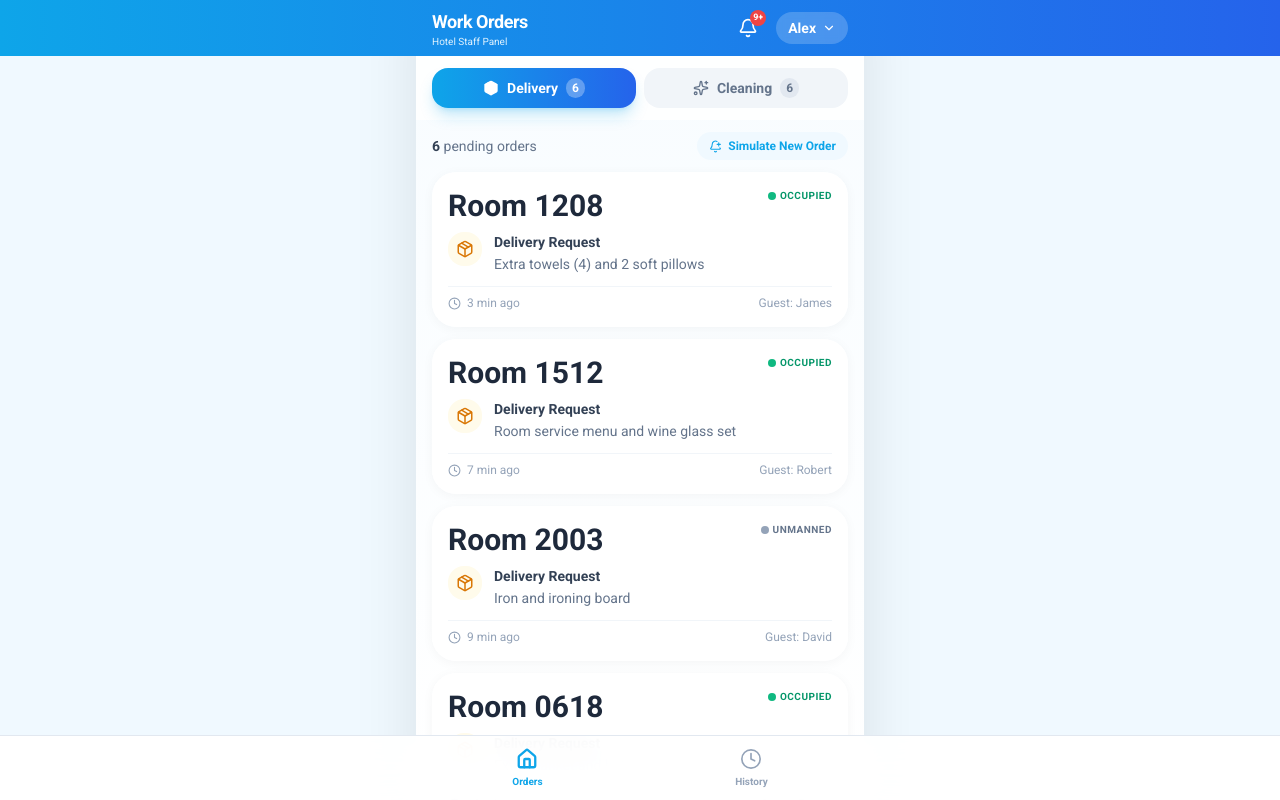
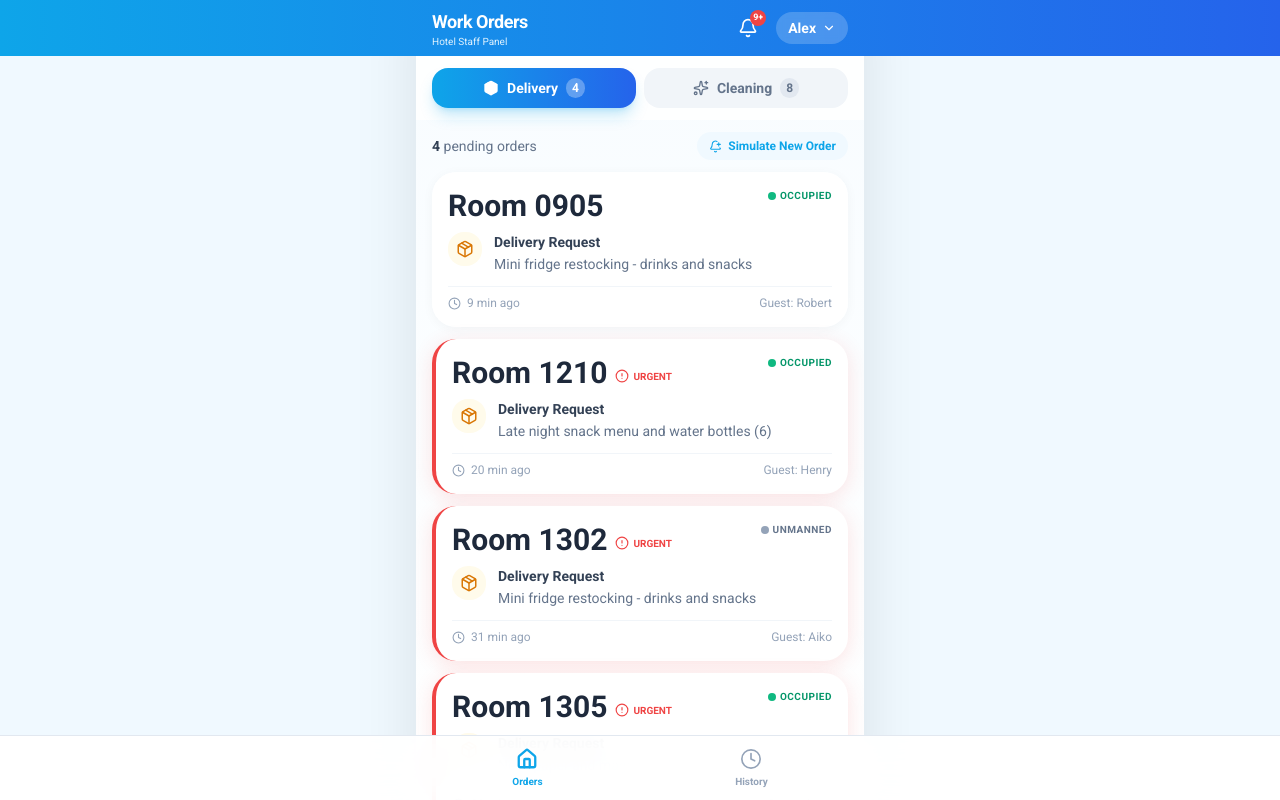
Before and after one commit to Wayne-dadaofeiyu/hotel-workorder-h5, a React (Vite) app: page / in a window 1280 px wide. Built offline with nearby package versions, Linux system fonts and the light colour scheme.

Commit message:
feat: randomize-mock-data-with-1205-demo-room-first

```diff
--- a/src/data/mockData.ts
+++ b/src/data/mockData.ts
@@ -7,13 +7,55 @@ export function generateOrderId(): string {
   return `WO-2024-${orderCounter}`;
 }
 
-/**
- * 演示锚点时间：页面首次加载时记录到 sessionStorage，
- * 同一次演示（同一 session）内保持不变，
- * 关闭页面再打开则重置为当前时间。
- * 所有 mock 数据的相对时间都基于此锚点计算，
- * 确保每次打开页面时数据都处于"刚发生"的状态。
- */
+// ============================================================
+//  会话种子机制：同一 session 内数据保持一致，
+//  不同人打开或新标签页打开则生成不同的随机数据。
+// ============================================================
+const SEED_KEY = 'hotel-demo-seed';
+
+function getSessionSeed(): number {
+  const stored = sessionStorage.getItem(SEED_KEY);
+  if (stored) return parseInt(stored, 10);
+  const seed = Math.floor(Math.random() * 1000000);
+  sessionStorage.setItem(SEED_KEY, seed.toString());
+  return seed;
+}
+
+/** 基于种子的伪随机数生成器（Mulberry32 算法变体） */
+class SeededRandom {
+  private s: number;
+  constructor(seed: number) { this.s = seed | 0; }
+  /** 返回 [0, 1) */
+  next(): number {
+    this.s = (this.s * 16807) % 2147483647;
+    return (this.s - 1) / 2147483646;
+  }
+  /** 返回 [min, max) 的整数 */
+  int(min: number, max: number): number {
+    return Math.floor(this.next() * (max - min)) + min;
+  }
+  /** 从数组中随机选取一个元素 */
+  pick<T>(arr: T[]): T {
+    return arr[this.int(0, arr.length)];
+  }
+  /** 打乱数组（Fisher-Yates） */
+  shuffle<T>(arr: T[]): T[] {
+    const result = [...arr];
+    for (let i = result.length - 1; i > 0; i--) {
+      const j = this.int(0, i + 1);
+      [result[i], result[j]] = [result[j], result[i]];
+    }
+    return result;
+  }
+  /** 返回 true/false，概率为 prob */
+  chance(prob: number): boolean {
+    return this.next() < prob;
+  }
+}
+
+// ============================================================
+//  演示锚点时间
+// ============================================================
 const DEMO_START_KEY = 'hotel-demo-start-time';
 
 function getDemoStartTime(): number {
@@ -36,153 +78,206 @@ function minutesFromNow(min: number): string {
   return new Date(DEMO_START + min * 60000).toISOString();
 }
 
-export function generateMockOrders(): WorkOrder[] {
-  return [
 // ============================================================
-    //  Delivery orders (6 total)
-    //  URGENT: orderedAt > 15 min → #5 (26 min), #6 (36 min)
-    //  Normal: #1-#4 within 15 min
+//  数据池（45 人名, 34 房间号, 20 送物描述, 20 打扫描述, 14 备注）
 // ============================================================
-    {
-      id: generateOrderId(),
-      type: 'delivery',
-      roomNumber: '1208',
-      guestName: 'James Wilson',
-      isInRoom: true,
-      description: 'Extra towels (4) and 2 soft pillows',
-      specialNotes: 'Guest prefers white towels, please deliver to door if no answer',
-      orderedAt: minutesAgo(3),
-      status: 'pending',
-    },
-    {
-      id: generateOrderId(),
-      type: 'delivery',
-      roomNumber: '1512',
-      guestName: 'Robert Chen',
-      isInRoom: true,
-      description: 'Room service menu and wine glass set',
-      specialNotes: 'Guest requested red wine glasses specifically',
-      orderedAt: minutesAgo(7),
-      status: 'pending',
-    },
-    {
-      id: generateOrderId(),
-      type: 'delivery',
-      roomNumber: '2003',
-      guestName: 'David Kim',
-      isInRoom: false,
-      description: 'Iron and ironing board',
-      specialNotes: 'Guest will return later, please leave at front desk',
-      orderedAt: minutesAgo(9),
-      status: 'pending',
-    },
-    {
-      id: generateOrderId(),
-      type: 'delivery',
-      roomNumber: '0618',
-      guestName: 'Emma Thompson',
-      isInRoom: true,
-      description: 'Extra blanket and hot water kettle',
-      orderedAt: minutesAgo(13),
-      status: 'pending',
-    },
-    {
-      id: generateOrderId(),
-      type: 'delivery',
-      roomNumber: '1107',
-      guestName: 'Lisa Wang',
-      isInRoom: true,
-      description: 'Toiletries set - toothbrush, toothpaste, shampoo',
-      orderedAt: minutesAgo(26),
-      status: 'pending',
-    },
-    {
-      id: generateOrderId(),
-      type: 'delivery',
-      roomNumber: '0815',
-      guestName: 'Priya Patel',
-      isInRoom: false,
-      description: 'Late night snack menu and water bottles (6)',
-      orderedAt: minutesAgo(36),
-      status: 'pending',
-    },
+const GUEST_NAMES = [
+  'James Wilson', 'Robert Chen', 'David Kim', 'Emma Thompson', 'Lisa Wang',
+  'Priya Patel', 'Maria Garcia', 'Sarah Johnson', 'Michael Brown', 'Anna Lee',
+  'John Anderson', 'Tom Davis', 'Chris Baker', 'Sophie Martin', 'Oliver Clark',
+  'Yuki Tanaka', 'Mohammed Ali', 'Hannah White', 'Daniel Park', 'Rachel Green',
+  'Kevin Hart', 'Grace Kim', 'Oscar Silva', 'Iris Zhang', 'Leo Wang',
+  'Julia Fischer', 'Marco Rossi', 'Aiko Sato', 'Frank Murphy', 'Catherine Bell',
+  'Ryan Cooper', 'Amanda Lewis', 'Nina Ivanova', 'Pedro Santos', 'Emily Turner',
+  'George Hill', 'Zoe Baker', 'Henry Wright', 'Clara Schmidt', 'Felix Weber',
+  'Luna Chen', 'Raj Sharma', 'Mia Andersson', 'Thomas Grey', 'Sophia Cruz',
+];
+
+const ROOM_NUMBERS = [
+  '0401', '0408', '0505', '0512', '0603', '0618', '0709', '0802',
+  '0815', '0901', '0905', '1003', '1005', '1107', '1201', '1203',
+  '1206', '1208', '1210', '1302', '1305', '1415', '1508', '1512',
+  '1608', '1703', '1710', '1812', '1905', '2003', '2008', '2105',
+  '2108', '2201', '2207',
+];
+
+const DELIVERY_ITEMS = [
+  'Extra towels (4) and 2 soft pillows',
+  'Room service menu and wine glass set',
+  'Iron and ironing board',
+  'Extra blanket and hot water kettle',
+  'Toiletries set - toothbrush, toothpaste, shampoo',
+  'Late night snack menu and water bottles (6)',
+  'Coffee maker and coffee pods',
+  'Mini fridge restocking - drinks and snacks',
+  'Laundry bag and detergent',
+  'Slippers and bathrobe set',
+  'Fruit basket and welcome drink',
+  'Extension cord and power adapter',
+  'Sewing kit and shoe shine',
+  'Newspaper and magazine delivery',
+  'Spa menu and reservation card',
+  'Baby crib and extra bedding',
+  'Gym towel and yoga mat',
+  'Champagne bucket and glasses',
+  'First aid kit and insect repellent',
+  'Umbrella and raincoat set',
+];
+
+const CLEANING_ITEMS = [
+  'Deep cleaning required - guest checked out',
+  'Towel refresh and bed making',
+  'Standard room cleaning',
+  'Bathroom deep clean only',
+  'Full room cleaning and linen change',
+  'Quick tidy up before next guest arrives',
+  'Floor vacuum and dusting',
+  'Window cleaning and minibar restock',
+  'Turndown service with chocolate',
+  'Pet area deep sanitization',
+  'Allergy-free deep clean (hypoallergenic)',
+  'Post-party room restoration',
+  'Linen change and mattress rotation',
+  'Carpet steam cleaning',
+  'Air purifier filter replacement',
+  'Balcony and terrace cleaning',
+  'Shoe polishing station setup',
+  'Curtain and upholstery refresh',
+  'Mold inspection and treatment',
+  'Quarterly spring cleaning',
+];
+
+const SPECIAL_NOTES_POOL: (string | undefined)[] = [
+  'Guest prefers white towels, please deliver to door if no answer',
+  'Guest requested red wine glasses specifically',
+  'Guest will return later, please leave at front desk',
+  'Please change all linens and sanitize bathroom thoroughly',
+  'Guest has allergy - use hypoallergenic cleaner only',
+  'Please clean balcony as well, guest is working from room',
+  'VIP guest - priority handling required',
+  'Guest is celebrating anniversary - extra care please',
+  'Knock twice and announce yourself loudly',
+  'Do not disturb before 10 AM',
+  'Guest speaks only French - use translation app',
+  'Child in room - be extra quiet',
+  undefined,
+  undefined,
+  undefined,
+  undefined,
+];
 
 // ============================================================
-    //  Cleaning orders (6 total)
-    //  URGENT: scheduledAt within 30 min → #5 (26 min ordered, 15 min to scheduled)
-    //                                            #6 (36 min ordered, 10 min to scheduled)
-    //  Normal: #1-#4 scheduled well ahead
+//  1205 演示用房 - 专用数据池
 // ============================================================
-    {
+const DEMO_ROOM = '1205';
+const DEMO_GUEST_NAMES = [
+  'James Wilson', 'Sarah Johnson', 'Robert Chen',
+  'Emma Thompson', 'Maria Garcia', 'Michael Brown',
+];
+
+const DEMO_DELIVERY_ITEMS = [
+  'Extra towels (4) and 2 soft pillows',
+  'Room service menu and wine glass set',
+  'Toiletries set - toothbrush, toothpaste, shampoo',
+  'Coffee maker and coffee pods',
+  'Fruit basket and welcome drink',
+  'Baby crib and extra bedding',
+];
+
+const DEMO_CLEANING_ITEMS = [
+  'Standard room cleaning',
+  'Towel refresh and bed making',
+  'Turndown service with chocolate',
+  'Full room cleaning and linen change',
+];
+
+// ============================================================
+//  随机生成 Mock 数据
+// ============================================================
+
+/** 生成一条随机的非 1205 房订单 */
+function randomOrder(rng: SeededRandom, minutesAgoMin: number, minutesAgoMax: number): WorkOrder {
+  const isDelivery = rng.chance(0.55);
+  const type = isDelivery ? 'delivery' as const : 'cleaning' as const;
+  const orderedMin = rng.int(minutesAgoMin, minutesAgoMax);
+
+  const base: WorkOrder = {
     id: generateOrderId(),
-      type: 'cleaning',
-      roomNumber: '0905',
-      guestName: 'Maria Garcia',
-      isInRoom: false,
-      description: 'Deep cleaning required - guest checked out',
-      specialNotes: 'Please change all linens and sanitize bathroom thoroughly',
-      orderedAt: minutesAgo(4),
-      scheduledAt: minutesFromNow(90),
+    type,
+    roomNumber: rng.pick(ROOM_NUMBERS),
+    guestName: rng.pick(GUEST_NAMES),
+    isInRoom: rng.chance(0.7),
+    description: isDelivery
+      ? rng.pick(DELIVERY_ITEMS)
+      : rng.pick(CLEANING_ITEMS),
+    orderedAt: minutesAgo(orderedMin),
     status: 'pending',
-    },
-    {
+  };
+
+  const note = rng.pick(SPECIAL_NOTES_POOL);
+  if (note) base.specialNotes = note;
+
+  if (!isDelivery) {
+    // cleaning: scheduledAt = orderedAt + 15~120 min
+    const scheduleIn = rng.int(15, 120);
+    base.scheduledAt = minutesFromNow(scheduleIn - orderedMin);
+  }
+
+  return base;
+}
+
+/** 生成一条 1205 演示用房订单（时间较新，显眼） */
+function demoOrder(rng: SeededRandom, orderType: 'delivery' | 'cleaning', minutesAgoVal: number): WorkOrder {
+  const items = orderType === 'delivery' ? DEMO_DELIVERY_ITEMS : DEMO_CLEANING_ITEMS;
+  const base: WorkOrder = {
     id: generateOrderId(),
-      type: 'cleaning',
-      roomNumber: '1710',
-      guestName: 'Sarah Johnson',
+    type: orderType,
+    roomNumber: DEMO_ROOM,
+    guestName: rng.pick(DEMO_GUEST_NAMES),
     isInRoom: true,
-      description: 'Towel refresh and bed making',
-      orderedAt: minutesAgo(8),
-      scheduledAt: minutesFromNow(120),
+    description: rng.pick(items),
+    orderedAt: minutesAgo(minutesAgoVal),
     status: 'pending',
-    },
-    {
-      id: generateOrderId(),
-      type: 'cleaning',
-      roomNumber: '1302',
-      guestName: 'Michael Brown',
-      isInRoom: false,
-      description: 'Standard room cleaning',
-      specialNotes: 'Guest has allergy - use hypoallergenic cleaner only',
-      orderedAt: minutesAgo(11),
-      scheduledAt: minutesFromNow(60),
-      status: 'pending',
-    },
-    {
-      id: generateOrderId(),
-      type: 'cleaning',
-      roomNumber: '2201',
-      guestName: 'Anna Lee',
-      isInRoom: false,
-      description: 'Bathroom deep clean only',
-      orderedAt: minutesAgo(14),
-      scheduledAt: minutesFromNow(75),
-      status: 'pending',
-    },
-    {
-      id: generateOrderId(),
-      type: 'cleaning',
-      roomNumber: '1005',
-      guestName: 'John Anderson',
-      isInRoom: true,
-      description: 'Full room cleaning and linen change',
-      specialNotes: 'Please clean balcony as well, guest is working from room',
-      orderedAt: minutesAgo(26),
-      scheduledAt: minutesFromNow(15),
-      status: 'pending',
-    },
-    {
-      id: generateOrderId(),
-      type: 'cleaning',
-      roomNumber: '2108',
-      guestName: 'Tom Davis',
-      isInRoom: false,
-      description: 'Quick tidy up before next guest arrives',
-      orderedAt: minutesAgo(36),
-      scheduledAt: minutesFromNow(10),
-      status: 'pending',
-    },
+  };
+
+  if (orderType === 'cleaning') {
+    const scheduleIn = rng.int(20, 60);
+    base.scheduledAt = minutesFromNow(scheduleIn - minutesAgoVal);
+  }
+
+  return base;
+}
+
+export function generateMockOrders(): WorkOrder[] {
+  const seed = getSessionSeed();
+  const rng = new SeededRandom(seed);
+
+  // --- 1205 演示用房：2~3 条，时间较新，排在最前面 ---
+  const demoCount = rng.int(2, 4); // 2~3
+  const demoOrders: WorkOrder[] = [];
+  for (let i = 0; i < demoCount; i++) {
+    const orderType = rng.chance(0.5) ? 'delivery' : 'cleaning';
+    const ago = rng.int(1, 8); // 1~8 分钟前
+    demoOrders.push(demoOrder(rng, orderType, ago));
+  }
+
+  // --- 其他房间：6~12 条 ---
+  const otherCount = rng.int(6, 13); // 6~12
+  const otherOrders: WorkOrder[] = [];
+  for (let i = 0; i < otherCount; i++) {
+    // 时间分布在 1~40 分钟前，制造急单/普通单的混搭效果
+    otherOrders.push(randomOrder(rng, 1, 40));
+  }
+
+  // 1205 房排最前，其他按时间倒序（越新的越前）
+  const allOrders = [
+    ...demoOrders,
+    ...otherOrders.sort(
+      (a, b) => new Date(b.orderedAt).getTime() - new Date(a.orderedAt).getTime()
+    ),
   ];
+
+  return allOrders;
 }
 
 export const MOCK_OPERATORS: Operator[] = [
```
Lines whose indentation alone changed are shown as unchanged.
